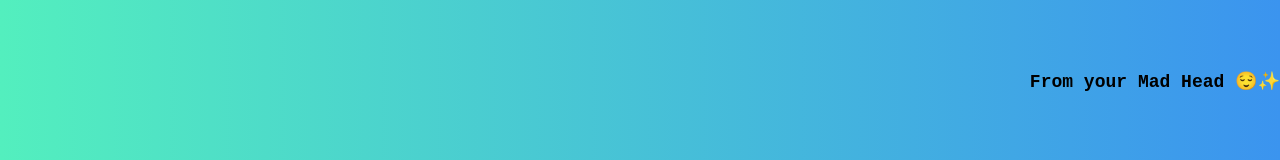
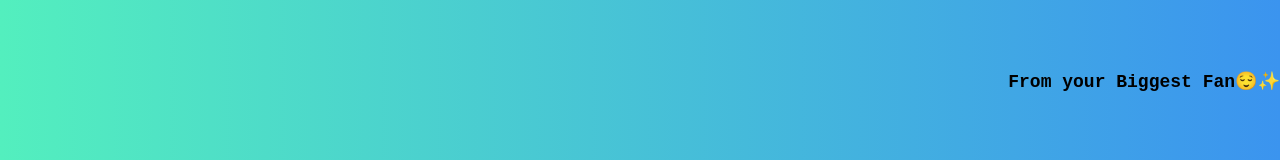
Before and after one commit to neelflash07/RoseDay.github.io, a plain HTML site: page index.html in a window 1280 px wide. Shown: the part 530-690 px from the top of the page. Drawn offline with Linux system fonts and the light colour scheme.

Commit message:
Update index.html

```diff
--- a/index.html
+++ b/index.html
@@ -53,7 +53,7 @@
   </audio>
 </div>
 
-<h1>From your Mad Head 😌✨</h1>
+<h1>From your Biggest Fan😌✨</h1>
 </body>
 
 </html>
```
